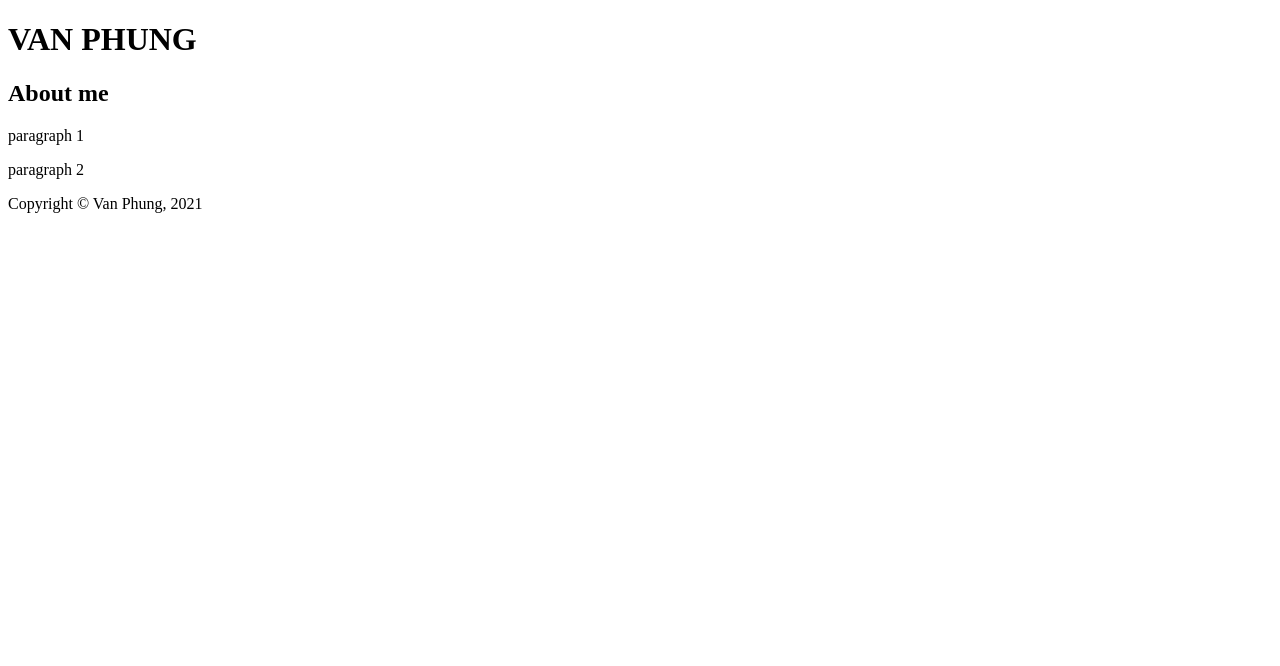
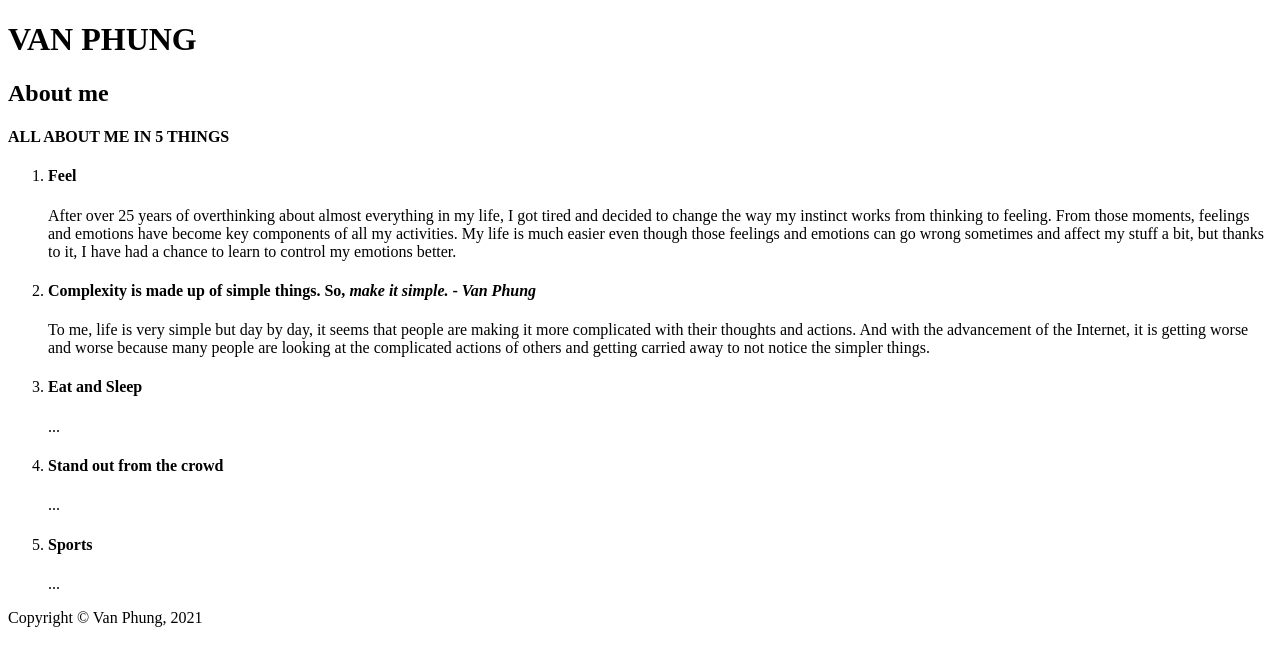
Before and after one commit to phun0024/phun0024.github.io, a plain HTML site: page html-assignment/index.html in a window 1280 px wide. Drawn offline with Linux system fonts and the light colour scheme.

Commit message:
add paragraphs

```diff
--- a/html-assignment/index.html
+++ b/html-assignment/index.html
@@ -11,16 +11,29 @@
         <main>
             <article>
                 <h2>About me</h2>
-                <!-- Paragraph 1 - write 50 words -->
-                <p>
-                    paragraph 1
-                </p>
-                <!-- Paragraph 2 - write 50 words -->
-                <p>
-                    paragraph 2
-                </p>
+                    <h4>ALL ABOUT ME IN 5 THINGS</h4>
+                    <ol>
+                        <li><h4>Feel</h4>
+                            <p>After over 25 years of overthinking about almost everything in my life, I got tired and decided to change the way my instinct works from thinking to feeling. From those moments, feelings and emotions have become key components of all my activities. My life is much easier even though those feelings and emotions can go wrong sometimes and affect my stuff a bit, but thanks to it, I have had a chance to learn to control my emotions better.
+                            </p>
+                        </li>
+                        <li><h4><quote>Complexity is made up of simple things. So, <em>make it simple.</em></quote> - <cite>Van Phung</cite></h4>
+                            <p>To me, life is very simple but day by day, it seems that people are making it more complicated with their thoughts and actions. And with the advancement of the Internet, it is getting worse and worse because many people are looking at the complicated actions of others and getting carried away to not notice the simpler things.
+                            </p>
+                        </li>
+                        <li><h4>Eat and Sleep</h4>
+                            <p>...</p>
+                        </li>
+                        <li><h4>Stand out from the crowd</h4>
+                            <p>...</p>
+                        </li>
+                        <li><h4>Sports</h4>
+                            <p>...</p>
+                        </li>
+                    </ol>
             </article>
         </main>
         <footer>Copyright &copy; Van Phung, 2021</footer>
+        <br>
     </body>
 </html>
```
